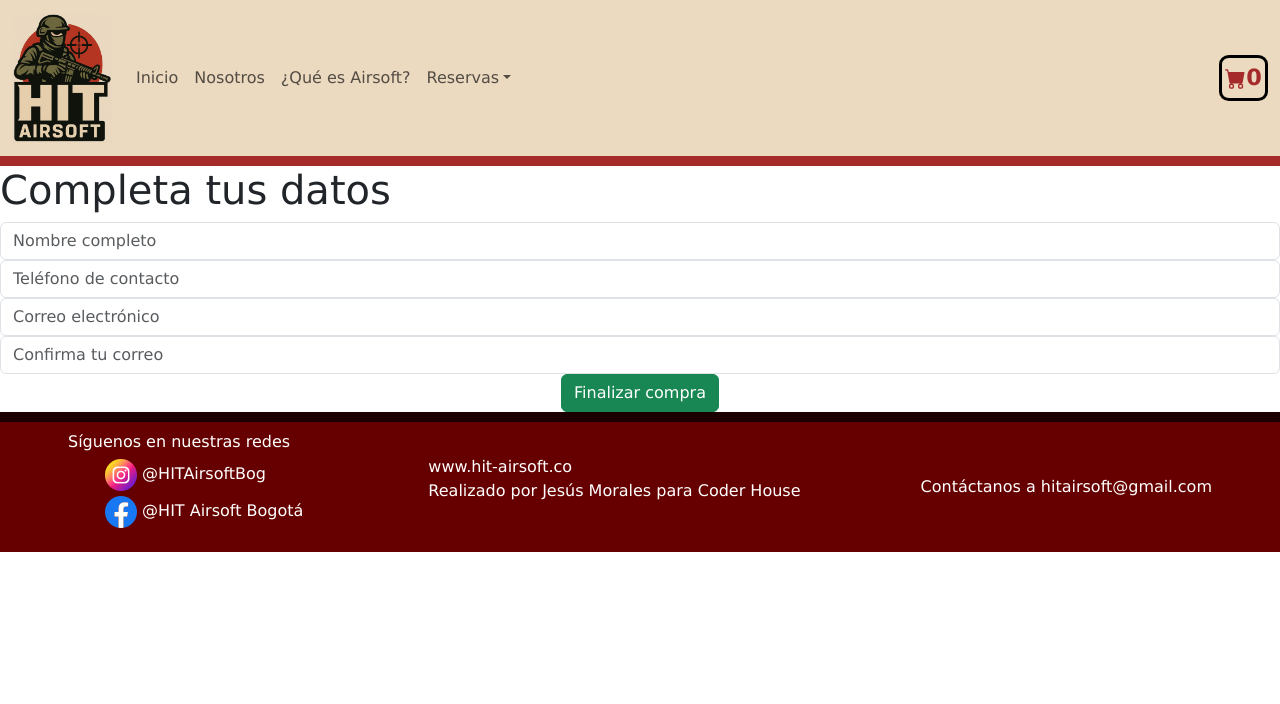
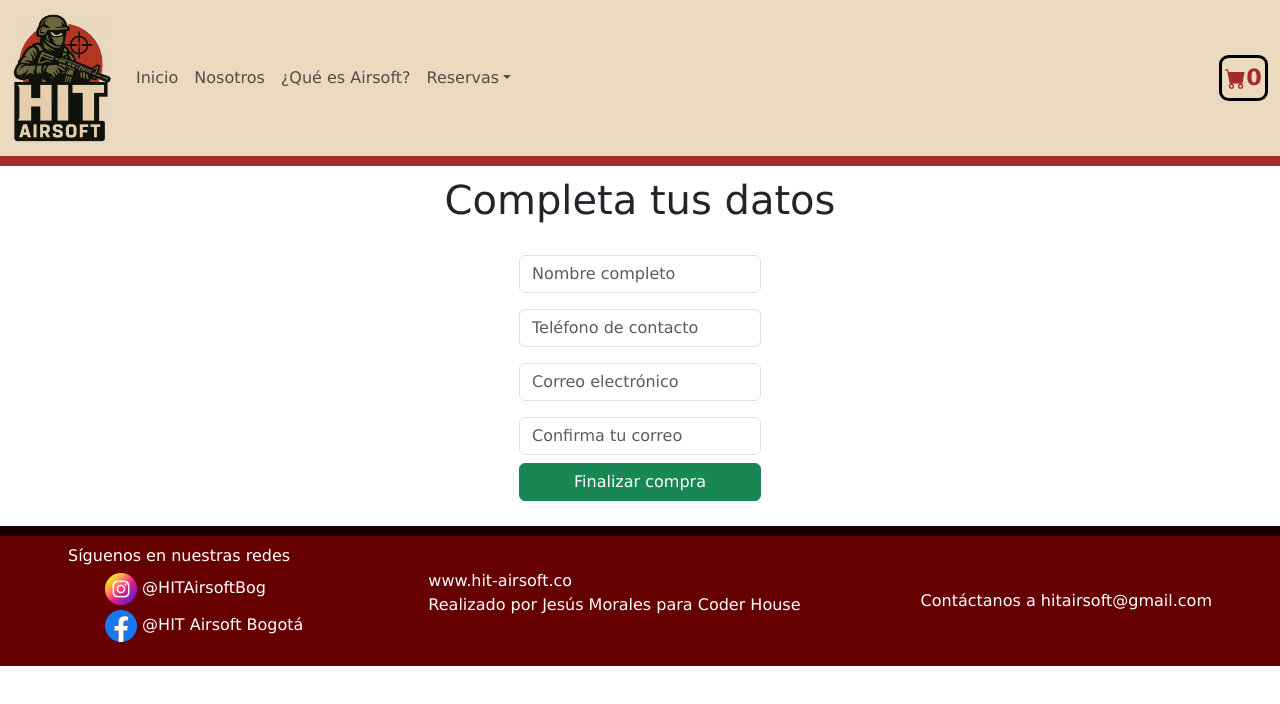
Before and after one commit to jesusmvzla/proyecto-react, a React (Vite) app: page /checkout in a window 1280 px wide. Shown: the top 704 px of the page. Built offline with nearby package versions, Linux system fonts and the light colour scheme.

Commit message:
ajustes finales de estilo

```diff
--- a/src/components/CheckoutUseForm.jsx
+++ b/src/components/CheckoutUseForm.jsx
@@ -5,6 +5,7 @@ import { Link } from 'react-router-dom';
 import { db } from '../service/firebase';
 import { useForm } from "react-hook-form"
 import toast from 'react-hot-toast';
+import "../css/app.css"
 
 const CheckoutUseForm = () => {
 
@@ -48,10 +49,9 @@ const CheckoutUseForm = () => {
                         <p>Nos comunicaremos a tu teléfono y correo para coordinar el envío o tu reserva</p>
                         <Link className='btn btn-dark' to="/"> Volver al inicio</Link>
                     </div>
-                    : <div>
+                    : <div style={{ display: "flex", flexDirection: "column", justifyContent: "space-between", alignItems: "center", margin: "10px" }}>
                         <h1>Completa tus datos</h1>
-                        <form style={{ display: "flex", flexDirection: "column", alignItems: "center" }} onSubmit={handleSubmit(finalizarCompra)}>
-
+                        <form className="form" onSubmit={handleSubmit(finalizarCompra)}>
                             <input className="form-control" placeholder="Nombre completo" type="text" name="name" {...register("name", { required: true, minLength: 3, })} />
                             {errors?.name?.type === "required" && <span style={{ color: "red" }}>¡Por favor, completa tu nombre!</span>}
                             {errors?.name?.type === "minLength" && <span style={{ color: "red" }}>Tu nombre debe tener al menos 3 caracteres</span>}
--- a/src/css/app.css
+++ b/src/css/app.css
@@ -138,3 +138,15 @@ margin: 5px;
 .botonesCarrito {
   margin: 1rem;
 }
+
+.form {
+  display: flex;
+  flex-direction: column;
+  padding: 5px;
+  margin: 10px;
+}
+
+.form-control {
+  margin: 8px;
+  align-self: center;
+}
```
